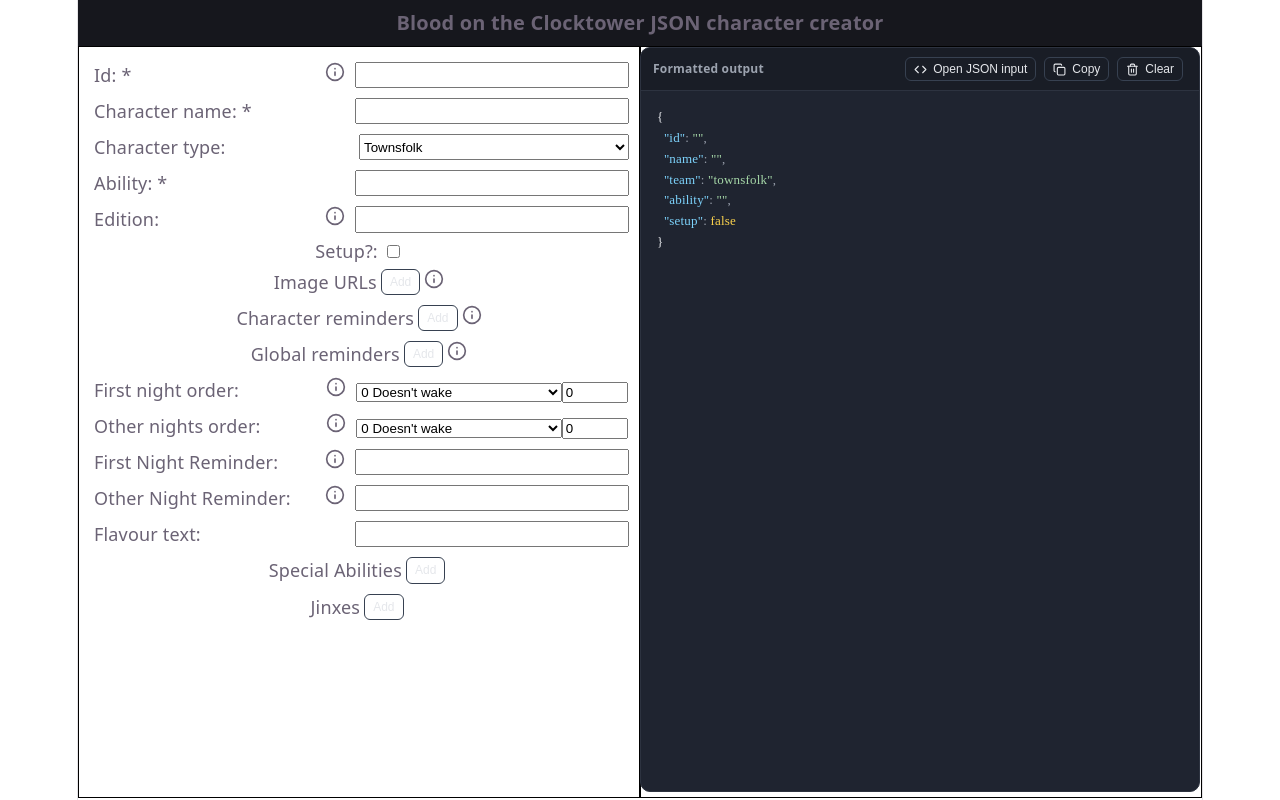
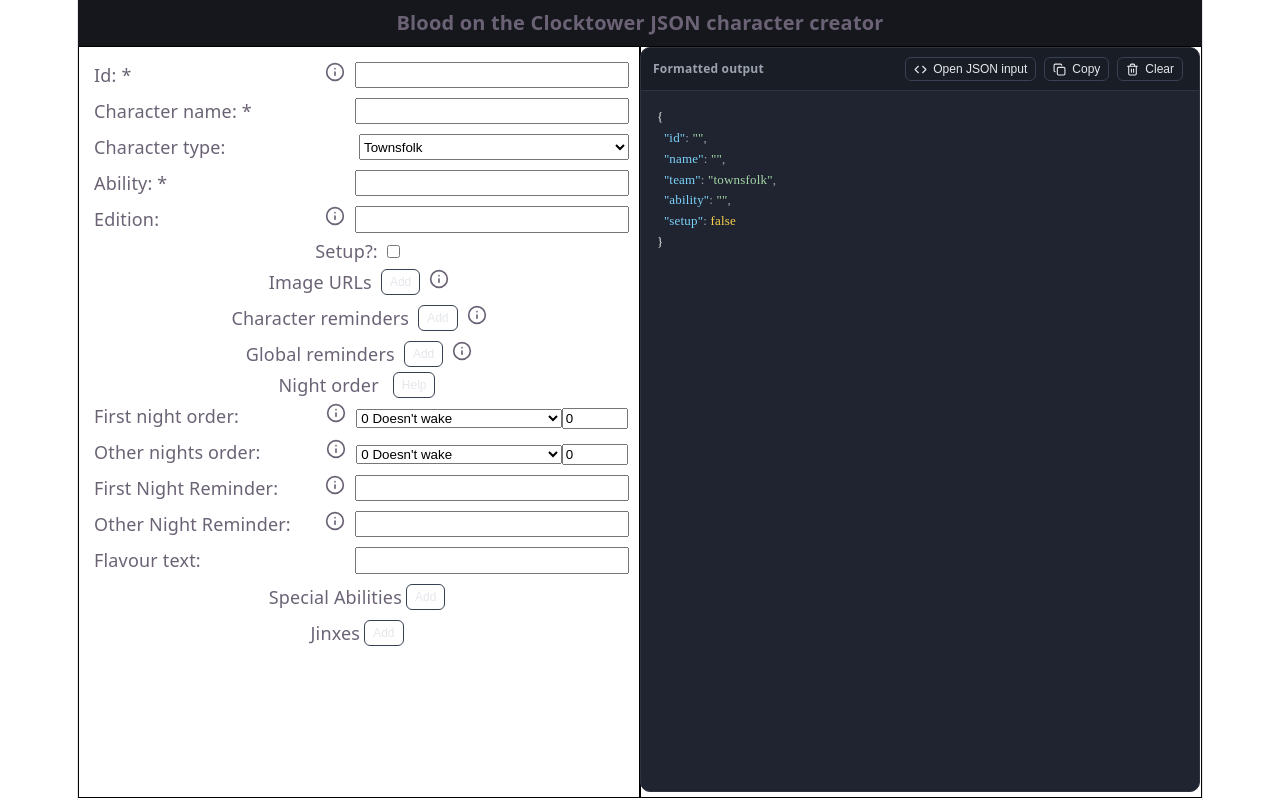
Before and after one commit to rebeccabex/clocktower-apps, a React (Vite) app in the folder clocktower-apps/: page / in a window 1280 px wide. Built offline with nearby package versions, Linux system fonts and the light colour scheme.

Commit message:
Created Modal wrapper component, extracted Night Order section and added modal, plus wording and styling tweaks

```diff
--- a/clocktower-apps/src/CharacterJsonCreatorPage.tsx
+++ b/clocktower-apps/src/CharacterJsonCreatorPage.tsx
@@ -17,11 +17,10 @@ import {
 import { SpecialAbilities } from "./SpecialAbilities";
 import { JinxSection } from "./JinxSection";
 import { Dropdown } from "./components/Dropdown";
-import { NightOrderSection } from "./NightOrderSection";
-import { firstNightOrderSlots, otherNightOrderSlots } from "./nightOrderSlots";
 import useCharacterState from "./hooks/useCharacterState";
 import { JsonPrettyPrinter } from "./components/JsonPrettyPrinter";
 import { toast, ToastContainer } from "react-toastify";
+import { NightOrderSection } from "./NightOrderSection";
 
 export const CharacterJsonCreatorPage = () => {
   const [
@@ -280,28 +279,8 @@ export const CharacterJsonCreatorPage = () => {
             tooltipContent="Reminder tokens that are selectable even when the character is not in play"
           />
           <NightOrderSection
-            label="First night order"
-            nightOrderSlots={firstNightOrderSlots}
-            nightOrder="First"
-            currentValue={characterObject.firstNight ?? 0}
-            updateNightOrderValue={(newValue: number) =>
-              updateField("firstNight", newValue)
-            }
-            displayTooltip
-            tooltipId="tooltip-first-night-order"
-            tooltipContent="Set to 0 if the character doesn't wake on the first night"
-          />
-          <NightOrderSection
-            label="Other nights order"
-            nightOrderSlots={otherNightOrderSlots}
-            nightOrder="Other"
-            currentValue={characterObject.otherNight ?? 0}
-            updateNightOrderValue={(newValue: number) =>
-              updateField("otherNight", newValue)
-            }
-            displayTooltip
-            tooltipId="tooltip-other-night-order"
-            tooltipContent="Set to 0 if the character doesn't wake on nights other than the first"
+            characterObject={characterObject}
+            updateField={updateField}
           />
           <TextField
             fieldName="firstNightReminder"
--- /dev/null
+++ b/clocktower-apps/src/NightOrderInfoModal.tsx
@@ -0,0 +1,41 @@
+import Modal from "react-modal";
+import {
+  StandardModalFooter,
+  StandardModalHeader,
+  type BaseModalProps,
+  type StandardModalFooterProps,
+  type StandardModalHeaderProps,
+} from "./components/ModalWrapper";
+
+type NightOrderInfoModalProps = BaseModalProps &
+  StandardModalHeaderProps &
+  StandardModalFooterProps;
+
+export const NightOrderInfoModal = ({
+  modalIsOpen,
+  closeModal,
+  modalTitle,
+  onConfirm,
+  onCancel,
+}: NightOrderInfoModalProps) => {
+  const customStyles = {
+    content: {
+      backgroundColor: "var(--bg)",
+      maxWidth: "400px",
+      justifySelf: "center",
+      width: "100%",
+    },
+  };
+
+  return (
+    <Modal
+      isOpen={modalIsOpen}
+      style={customStyles}
+      onRequestClose={closeModal}
+      closeTimeoutMS={500}
+    >
+      <StandardModalHeader modalTitle={modalTitle} closeModal={onCancel} />
+      <StandardModalFooter onConfirm={onConfirm} onCancel={onCancel} />
+    </Modal>
+  );
+};
--- /dev/null
+++ b/clocktower-apps/src/NightOrderRow.tsx
@@ -0,0 +1,107 @@
+import styled from "styled-components";
+import {
+  createDisplayValueForNightOrderSlot,
+  findNightOrderSlotByPosition,
+  type NightOrder,
+  type NightOrderSlot,
+} from "./nightOrderSlots";
+import { FieldLabel } from "./components/FieldLabel";
+import { TooltipWrapper } from "./components/TooltipWrapper";
+
+type BaseNightOrderRowProps = {
+  nightOrder: NightOrder;
+  label: string;
+  nightOrderSlots: Array<NightOrderSlot>;
+  updateNightOrderValue: (newValue: number) => void;
+  currentValue: number;
+};
+
+type NightOrderRowProps = BaseNightOrderRowProps &
+  (
+    | { displayTooltip: false; tooltipId?: never; tooltipContent?: never }
+    | { displayTooltip: true; tooltipId: string; tooltipContent: string }
+  );
+
+export const NightOrderRow = ({
+  nightOrder,
+  label,
+  nightOrderSlots,
+  updateNightOrderValue,
+  currentValue,
+  ...props
+}: NightOrderRowProps) => {
+  const currentNightOrderSlot = createDisplayValueForNightOrderSlot(
+    findNightOrderSlotByPosition(nightOrder, currentValue),
+  );
+
+  const onChangeDropdownValue = (newValue: string) =>
+    updateNightOrderValue(Number.parseInt(newValue));
+
+  const onChangeNumericValue = (newValue: string) =>
+    updateNightOrderValue(Number.parseInt(newValue));
+
+  return (
+    <NightOrderSectionContainer>
+      <LabelAndTooltipContainer>
+        <LabelContainer>{label}: </LabelContainer>
+        {props.displayTooltip && (
+          <TooltipWrapper
+            tooltipId={props.tooltipId}
+            tooltipContent={props.tooltipContent}
+          />
+        )}
+      </LabelAndTooltipContainer>
+      <ValueContainer>
+        <SelectContainer
+          id={label}
+          onChange={(e) => onChangeDropdownValue(e.target.value)}
+          value={currentNightOrderSlot}
+        >
+          {nightOrderSlots.map((value) => (
+            <option
+              key={`${label}-${createDisplayValueForNightOrderSlot(value)}`}
+              value={createDisplayValueForNightOrderSlot(value)}
+              disabled={value.unselectable}
+            >
+              {createDisplayValueForNightOrderSlot(value)}
+            </option>
+          ))}
+        </SelectContainer>
+        <InputContainer
+          type="number"
+          onChange={(e) => onChangeNumericValue(e.target.value)}
+          value={currentValue}
+          min={0}
+        />
+      </ValueContainer>
+    </NightOrderSectionContainer>
+  );
+};
+
+const NightOrderSectionContainer = styled.div`
+  display: flex;
+  flex-direction: row;
+  margin: 5px 0;
+`;
+
+const LabelAndTooltipContainer = styled.div`
+  width: 50%;
+  display: flex;
+  justify-content: space-between;
+`;
+
+const LabelContainer = styled(FieldLabel)`
+  width: 80%;
+`;
+
+const ValueContainer = styled.div`
+  width: 55%;
+`;
+
+const SelectContainer = styled.select`
+  width: 70%;
+`;
+
+const InputContainer = styled.input`
+  width: 20%;
+`;
--- a/clocktower-apps/src/NightOrderSection.tsx
+++ b/clocktower-apps/src/NightOrderSection.tsx
@@ -1,107 +1,69 @@
+import { useState } from "react";
+import { Button } from "./components/Button";
+import { NightOrderRow } from "./NightOrderRow";
+import { firstNightOrderSlots, otherNightOrderSlots } from "./nightOrderSlots";
+import type { BotCCharacter, BotCCharacterFieldName } from "./types";
+import { NightOrderInfoModal } from "./NightOrderInfoModal";
 import styled from "styled-components";
-import {
-  createDisplayValueForNightOrderSlot,
-  findNightOrderSlotByPosition,
-  type NightOrder,
-  type NightOrderSlot,
-} from "./nightOrderSlots";
-import { FieldLabel } from "./components/FieldLabel";
-import { TooltipWrapper } from "./components/TooltipWrapper";
 
-type BaseNightOrderSectionProps = {
-  nightOrder: NightOrder;
-  label: string;
-  nightOrderSlots: Array<NightOrderSlot>;
-  updateNightOrderValue: (newValue: number) => void;
-  currentValue: number;
+type NightOrderSectionProps = {
+  characterObject: BotCCharacter;
+  updateField: (updatedField: BotCCharacterFieldName, newValue: number) => void;
 };
 
-type NightOrderSectionProps = BaseNightOrderSectionProps &
-  (
-    | { displayTooltip: false; tooltipId?: never; tooltipContent?: never }
-    | { displayTooltip: true; tooltipId: string; tooltipContent: string }
-  );
+export const NightOrderSection = ({
+  characterObject,
+  updateField,
+}: NightOrderSectionProps) => {
+  const [modalIsOpen, setModalIsOpen] = useState(false);
 
-export const NightOrderSection = ({
-  nightOrder,
-  label,
-  nightOrderSlots,
-  updateNightOrderValue,
-  currentValue,
-  ...props
-}: NightOrderSectionProps) => {
-  const currentNightOrderSlot = createDisplayValueForNightOrderSlot(
-    findNightOrderSlotByPosition(nightOrder, currentValue),
-  );
-
-  const onChangeDropdownValue = (newValue: string) =>
-    updateNightOrderValue(Number.parseInt(newValue));
-
-  const onChangeNumericValue = (newValue: string) =>
-    updateNightOrderValue(Number.parseInt(newValue));
+  const openModal = () => setModalIsOpen(true);
+  const closeModal = () => setModalIsOpen(false);
 
   return (
-    <NightOrderSectionContainer>
-      <LabelAndTooltipContainer>
-        <LabelContainer>{label}: </LabelContainer>
-        {props.displayTooltip && (
-          <TooltipWrapper
-            tooltipId={props.tooltipId}
-            tooltipContent={props.tooltipContent}
-          />
-        )}
-      </LabelAndTooltipContainer>
-      <ValueContainer>
-        <SelectContainer
-          id={label}
-          onChange={(e) => onChangeDropdownValue(e.target.value)}
-          value={currentNightOrderSlot}
-        >
-          {nightOrderSlots.map((value) => (
-            <option
-              key={`${label}-${createDisplayValueForNightOrderSlot(value)}`}
-              value={createDisplayValueForNightOrderSlot(value)}
-              disabled={value.unselectable}
-            >
-              {createDisplayValueForNightOrderSlot(value)}
-            </option>
-          ))}
-        </SelectContainer>
-        <InputContainer
-          type="number"
-          onChange={(e) => onChangeNumericValue(e.target.value)}
-          value={currentValue}
-          min={0}
-        />
-      </ValueContainer>
-    </NightOrderSectionContainer>
+    <>
+      <HeaderContainer>
+        <div>Night order</div>
+        <Button label="Help" onClick={openModal} />
+      </HeaderContainer>
+      <NightOrderRow
+        label="First night order"
+        nightOrderSlots={firstNightOrderSlots}
+        nightOrder="First"
+        currentValue={characterObject.firstNight ?? 0}
+        updateNightOrderValue={(newValue: number) =>
+          updateField("firstNight", newValue)
+        }
+        displayTooltip
+        tooltipId="tooltip-first-night-order"
+        tooltipContent="Set to 0 if the character doesn't wake on the first night"
+      />
+      <NightOrderRow
+        label="Other nights order"
+        nightOrderSlots={otherNightOrderSlots}
+        nightOrder="Other"
+        currentValue={characterObject.otherNight ?? 0}
+        updateNightOrderValue={(newValue: number) =>
+          updateField("otherNight", newValue)
+        }
+        displayTooltip
+        tooltipId="tooltip-other-night-order"
+        tooltipContent="Set to 0 if the character doesn't wake on nights other than the first"
+      />
+      <NightOrderInfoModal
+        modalIsOpen={modalIsOpen}
+        closeModal={closeModal}
+        modalTitle="Night Order information"
+        onCancel={closeModal}
+        onConfirm={closeModal}
+      />
+    </>
   );
 };
 
-const NightOrderSectionContainer = styled.div`
+const HeaderContainer = styled.div`
   display: flex;
   flex-direction: row;
-  margin: 5px 0;
+  justify-content: center;
+  gap: 10px;
 `;
-
-const LabelAndTooltipContainer = styled.div`
-  width: 50%;
-  display: flex;
-  justify-content: space-between;
-`;
-
-const LabelContainer = styled(FieldLabel)`
-  width: 80%;
-`;
-
-const ValueContainer = styled.div`
-  width: 55%;
-`;
-
-const SelectContainer = styled.select`
-  width: 70%;
-`;
-
-const InputContainer = styled.input`
-  width: 20%;
-`;
--- a/clocktower-apps/src/components/ArrayField.tsx
+++ b/clocktower-apps/src/components/ArrayField.tsx
@@ -78,6 +78,7 @@ const HeaderContainer = styled.div`
   display: flex;
   flex-direction: row;
   justify-content: center;
+  gap: 5px;
 `;
 
 const FieldsContainer = styled.div`
--- a/clocktower-apps/src/components/JsonInputModal.tsx
+++ b/clocktower-apps/src/components/JsonInputModal.tsx
@@ -4,16 +4,15 @@ import { Button } from "./Button";
 import styled from "styled-components";
 import { CircleCheck, CircleX, X } from "lucide-react";
 import type { ToastType } from "../types";
+import type { BaseModalProps } from "./ModalWrapper";
 
 Modal.setAppElement("#root");
 
 type JsonInputModalProps = {
-  modalIsOpen: boolean;
   characterJson: string;
   setInput: (newInput: string) => void;
-  closeModal: () => void;
   sendToastMessage: (message: string, type?: ToastType) => void;
-};
+} & BaseModalProps;
 
 export const JsonInputModal = ({
   modalIsOpen,
--- /dev/null
+++ b/clocktower-apps/src/components/ModalWrapper.tsx
@@ -0,0 +1,107 @@
+import { type ReactNode } from "react";
+import Modal from "react-modal";
+import styled from "styled-components";
+import { Button } from "./Button";
+import { CircleCheck, CircleX, X } from "lucide-react";
+
+export type BaseModalProps = {
+  modalIsOpen: boolean;
+  closeModal: () => void;
+  onModalOpen?: () => void;
+  closeTimeout?: number;
+};
+
+type ModalWrapperProps = BaseModalProps & { children: ReactNode };
+
+export const ModalWrapper = ({
+  modalIsOpen,
+  closeModal,
+  onModalOpen,
+  closeTimeout = 500,
+  children,
+}: ModalWrapperProps) => {
+  const customStyles = {
+    content: {
+      backgroundColor: "var(--bg)",
+      maxWidth: "400px",
+      justifySelf: "center",
+      width: "100%",
+    },
+  };
+
+  return (
+    <Modal
+      isOpen={modalIsOpen}
+      style={customStyles}
+      onRequestClose={closeModal}
+      onAfterOpen={onModalOpen}
+      closeTimeoutMS={closeTimeout}
+    >
+      {children}
+    </Modal>
+  );
+};
+
+type ModalHeaderProps = { children: ReactNode };
+
+export const ModalHeader = ({ children }: ModalHeaderProps) => (
+  <HeaderContainer>{children}</HeaderContainer>
+);
+
+export type StandardModalHeaderProps = {
+  modalTitle: string;
+  closeModal: () => void;
+};
+
+export const StandardModalHeader = ({
+  modalTitle,
+  closeModal,
+}: StandardModalHeaderProps) => (
+  <ModalHeader>
+    <ModalTitle>{modalTitle}</ModalTitle>
+    <Button icon={X} label="" onClick={closeModal} />
+  </ModalHeader>
+);
+
+type ModalFooterProps = { children: ReactNode };
+
+export const ModalFooter = ({ children }: ModalFooterProps) => (
+  <FooterContainer>{children}</FooterContainer>
+);
+
+export type StandardModalFooterProps = {
+  onCancel: () => void;
+  onConfirm: () => void;
+};
+
+export const StandardModalFooter = ({
+  onCancel,
+  onConfirm,
+}: StandardModalFooterProps) => (
+  <ModalFooter>
+    <Button icon={CircleX} label="Cancel" onClick={onCancel} />
+    <Button icon={CircleCheck} label="OK" onClick={onConfirm} />
+  </ModalFooter>
+);
+
+const HeaderContainer = styled.div`
+  display: flex;
+  flex-direction: row;
+  justify-content: space-between;
+  margin-bottom: 10px;
+`;
+
+const ModalTitle = styled.label`
+  font-size: 12px;
+  font-weight: 600;
+  color: #6b7280;
+  text-transform: uppercase;
+  letter-spacing: 0.05em;
+`;
+
+const FooterContainer = styled.div`
+  display: flex;
+  flex-direction: row;
+  justify-content: space-between;
+  margin-top: 10px;
+`;
--- a/clocktower-apps/src/nightOrderSlots.ts
+++ b/clocktower-apps/src/nightOrderSlots.ts
@@ -60,7 +60,7 @@ export const firstNightOrderSlots: Array<NightOrderSlot> = [
   {
     startingPosition: 12,
     endingPosition: 14,
-    description: "Additional abilities",
+    description: "Roles that gain additional abilities",
     characters: ["Boffin", "Philosopher", "Alchemist"],
   },
   {
@@ -179,7 +179,7 @@ export const otherNightOrderSlots: Array<NightOrderSlot> = [
   },
   {
     startingPosition: 10,
-    description: "Additional abilities",
+    description: "Roles that gain additional abilities",
     characters: ["Philosopher"],
   },
   {
```
